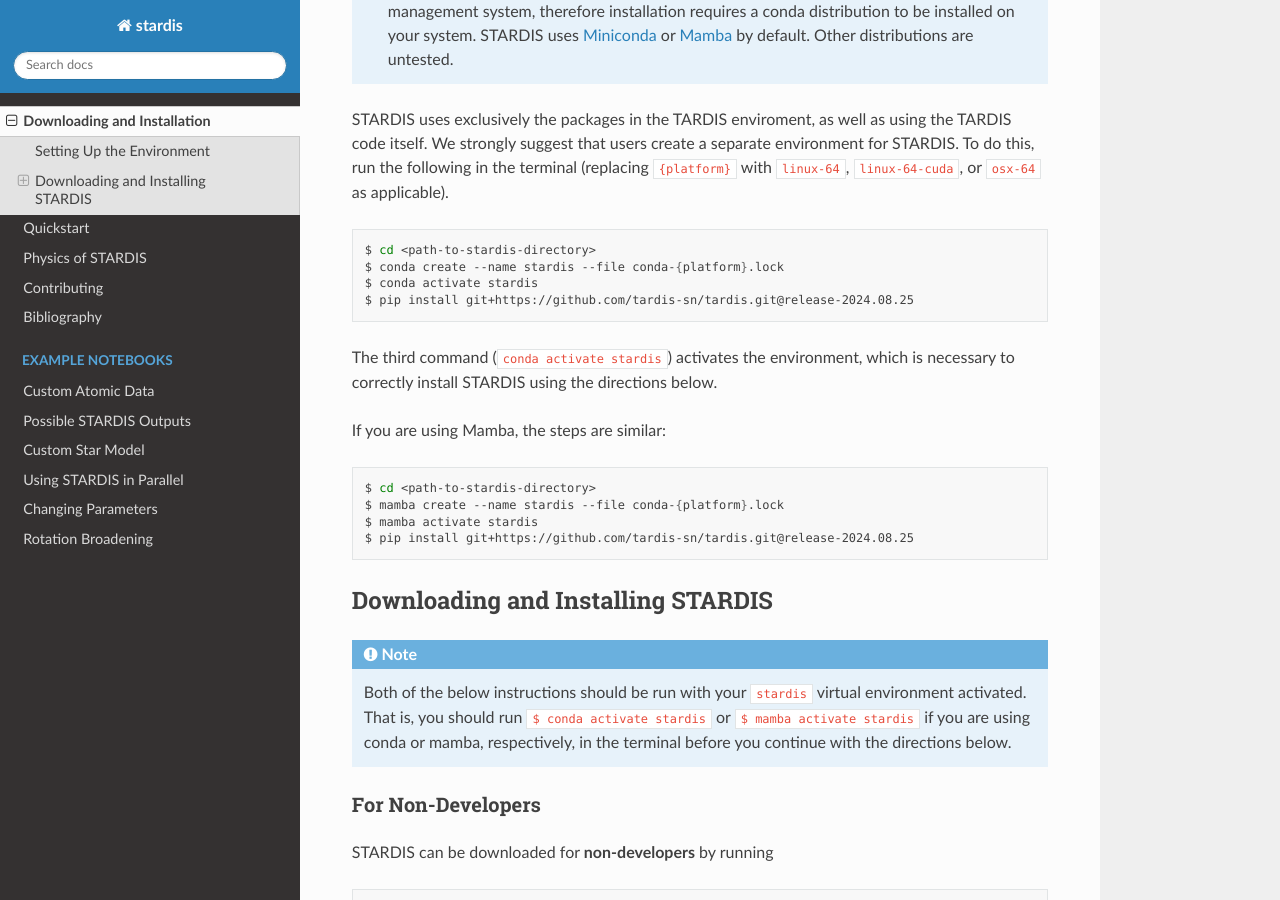
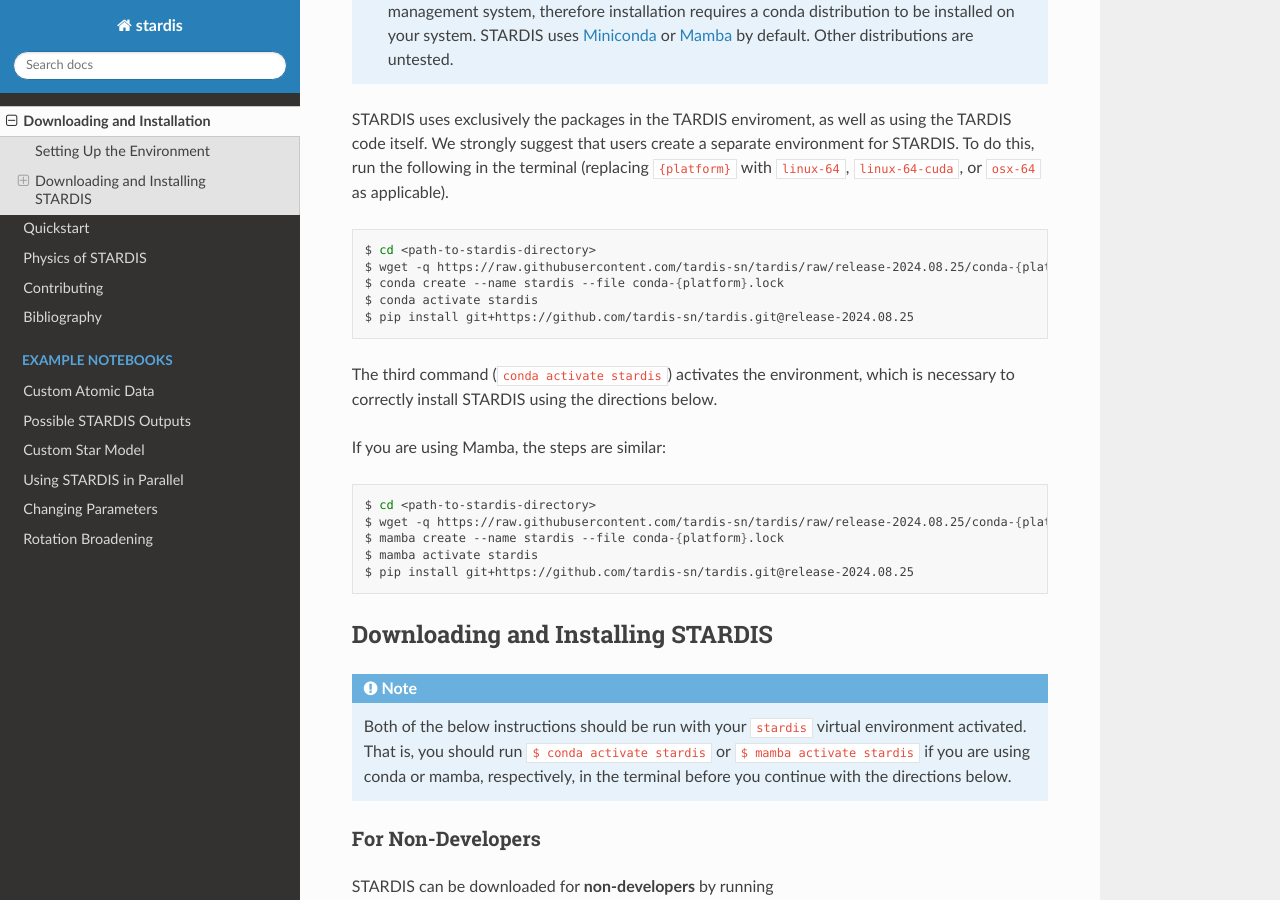
Before and after one commit to tardis-sn/stardis, a Sphinx documentation site: the page built from docs/installation.rst, in a window 1280 px wide and 900 px high, scrolled down 329 px. Built offline with Sphinx 7.4.7 and the Read the Docs theme 3.1.0, drawn with Linux system fonts in a browser that asks for light colours; the version number could not be read and is left out.

Commit message:
update installation to still use tardis lockfiles

```diff
--- a/docs/installation.rst
+++ b/docs/installation.rst
@@ -22,6 +22,7 @@
 .. code-block:: bash
 
    $ cd <path-to-stardis-directory>
+   $ wget -q https://raw.githubusercontent.com/tardis-sn/tardis/raw/release-2024.08.25/conda-{platform}.lock
    $ conda create --name stardis --file conda-{platform}.lock
    $ conda activate stardis
    $ pip install git+https://github.com/tardis-sn/tardis.git@release-2024.08.25
@@ -34,6 +35,7 @@
 .. code-block:: bash
 
    $ cd <path-to-stardis-directory>
+   $ wget -q https://raw.githubusercontent.com/tardis-sn/tardis/raw/release-2024.08.25/conda-{platform}.lock
    $ mamba create --name stardis --file conda-{platform}.lock
    $ mamba activate stardis
    $ pip install git+https://github.com/tardis-sn/tardis.git@release-2024.08.25
```
